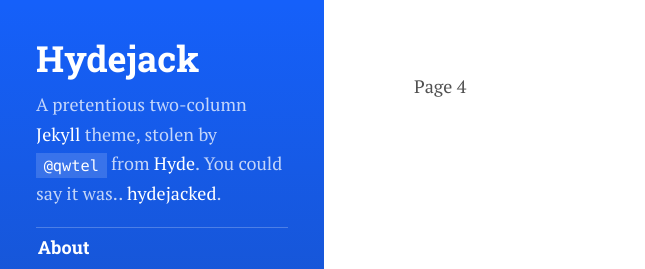
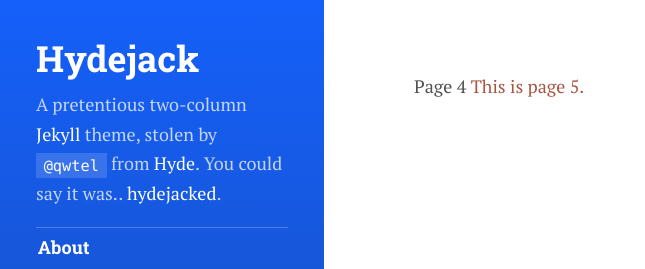
Before and after one commit to mike1d/mike1d.github.io, a Jekyll site: the page built from page4.html, in a window 1280 px wide. Shown: the top 269 px of the page, without its empty margins (0-645 px from the left). Built offline with Jekyll 4.4.1, drawn with Linux system fonts in a browser that asks for light colours; some web fonts are replaced.

Commit message:
Update page4.html

```diff
--- a/page4.html
+++ b/page4.html
@@ -4,3 +4,5 @@
 ---
 
 Page 4
+
+<a href="/example-content/">This is page 5.</a>
```
